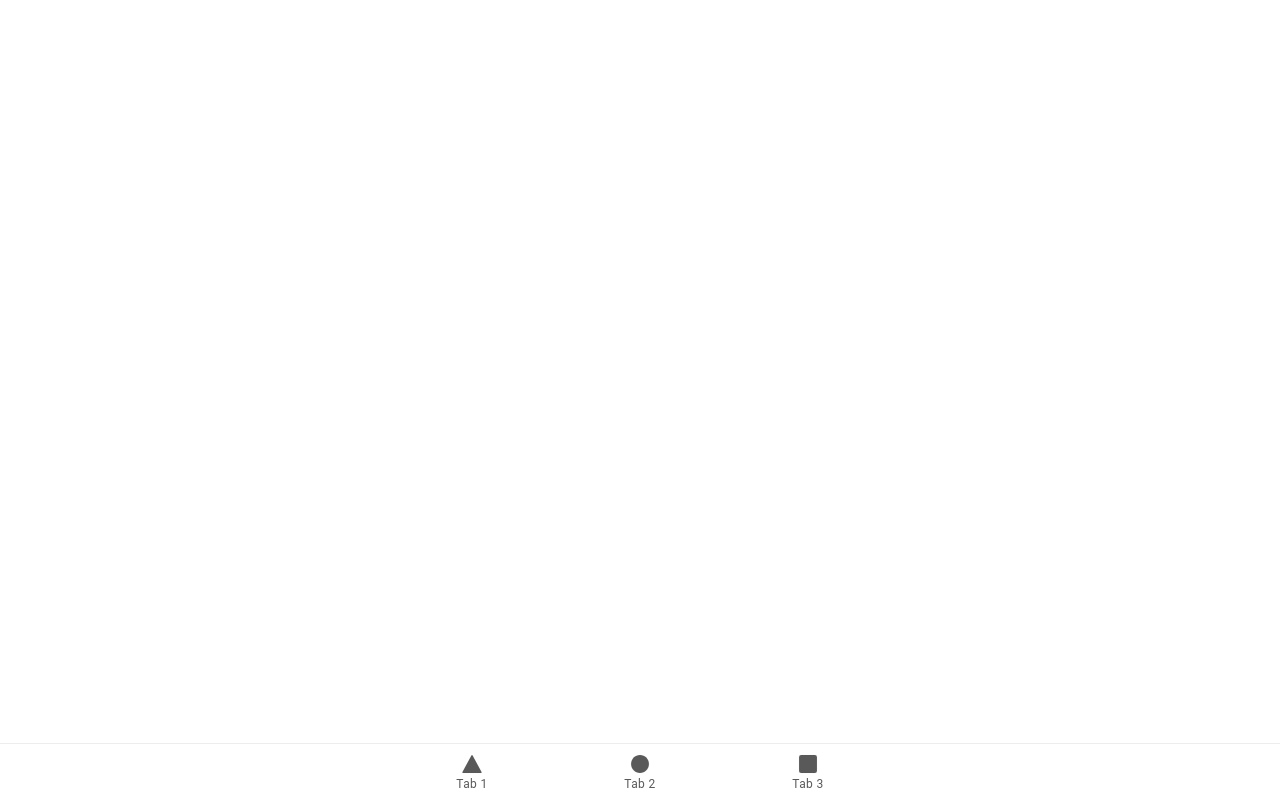
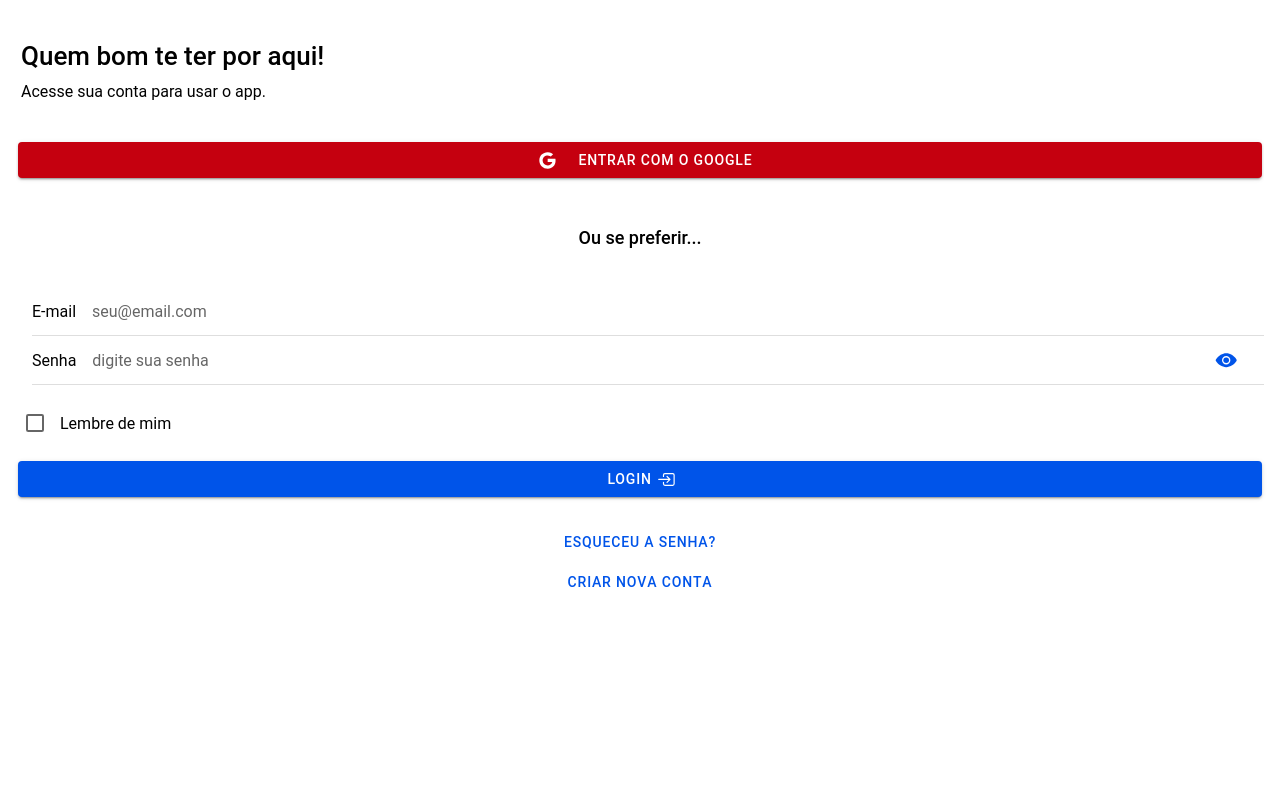
Before and after one commit to pacienciadev/clube-estilo, a React (Vite) app: page /login in a window 1280 px wide. Built offline with nearby package versions, Linux system fonts and the light colour scheme.

Commit message:
feat: Static login screen 🔐

```diff
--- a/src/App.tsx
+++ b/src/App.tsx
@@ -1,35 +1,22 @@
-import { Redirect, Route } from 'react-router-dom';
-import {
-  IonApp,
-  IonIcon,
-  IonLabel,
-  IonRouterOutlet,
-  IonTabBar,
-  IonTabButton,
-  IonTabs,
-  setupIonicReact
-} from '@ionic/react';
-import { IonReactRouter } from '@ionic/react-router';
-import { ellipse, square, triangle } from 'ionicons/icons';
-import Tab1 from './pages/Tab1';
-import Tab2 from './pages/Tab2';
-import Tab3 from './pages/Tab3';
+import { Redirect, Route } from "react-router-dom";
+import { IonApp, IonRouterOutlet, setupIonicReact } from "@ionic/react";
+import { IonReactRouter } from "@ionic/react-router";
 
 /* Core CSS required for Ionic components to work properly */
-import '@ionic/react/css/core.css';
+import "@ionic/react/css/core.css";
 
 /* Basic CSS for apps built with Ionic */
-import '@ionic/react/css/normalize.css';
-import '@ionic/react/css/structure.css';
-import '@ionic/react/css/typography.css';
+import "@ionic/react/css/normalize.css";
+import "@ionic/react/css/structure.css";
+import "@ionic/react/css/typography.css";
 
 /* Optional CSS utils that can be commented out */
-import '@ionic/react/css/padding.css';
-import '@ionic/react/css/float-elements.css';
-import '@ionic/react/css/text-alignment.css';
-import '@ionic/react/css/text-transformation.css';
-import '@ionic/react/css/flex-utils.css';
-import '@ionic/react/css/display.css';
+import "@ionic/react/css/padding.css";
+import "@ionic/react/css/float-elements.css";
+import "@ionic/react/css/text-alignment.css";
+import "@ionic/react/css/text-transformation.css";
+import "@ionic/react/css/flex-utils.css";
+import "@ionic/react/css/display.css";
 
 /**
  * Ionic Dark Mode
@@ -40,31 +27,47 @@ import '@ionic/react/css/display.css';
 
 /* import '@ionic/react/css/palettes/dark.always.css'; */
 /* import '@ionic/react/css/palettes/dark.class.css'; */
-import '@ionic/react/css/palettes/dark.system.css';
+import "@ionic/react/css/palettes/dark.system.css";
 
 /* Theme variables */
-import './theme/variables.css';
+import "./theme/variables.css";
+
+import Login from "./pages/auth/login";
 
 setupIonicReact();
 
 const App: React.FC = () => (
   <IonApp>
     <IonReactRouter>
-      <IonTabs>
+      <IonRouterOutlet>
+        <Route path="/login" component={Login} />
+
+        <Route exact path="/">
+          <Redirect to="/login" />
+        </Route>
+      </IonRouterOutlet>
+
+      {/* <IonTabs>
         <IonRouterOutlet>
+          <Route path="/login" component={Login} />
+
           <Route exact path="/tab1">
             <Tab1 />
           </Route>
+
           <Route exact path="/tab2">
             <Tab2 />
           </Route>
+
           <Route path="/tab3">
             <Tab3 />
           </Route>
+
           <Route exact path="/">
-            <Redirect to="/tab1" />
+            <Redirect to="/login" />
           </Route>
         </IonRouterOutlet>
+
         <IonTabBar slot="bottom">
           <IonTabButton tab="tab1" href="/tab1">
             <IonIcon aria-hidden="true" icon={triangle} />
@@ -79,7 +82,7 @@ const App: React.FC = () => (
             <IonLabel>Tab 3</IonLabel>
           </IonTabButton>
         </IonTabBar>
-      </IonTabs>
+      </IonTabs> */}
     </IonReactRouter>
   </IonApp>
 );
--- a/src/main.tsx
+++ b/src/main.tsx
@@ -1,5 +1,6 @@
 import React from 'react';
 import { createRoot } from 'react-dom/client';
+
 import App from './App';
 
 const container = document.getElementById('root');
--- a/src/pages/Tab1.tsx
+++ b/src/pages/Tab1.tsx
@@ -1,22 +1,33 @@
-import { IonContent, IonHeader, IonPage, IonTitle, IonToolbar } from '@ionic/react';
-import ExploreContainer from '../components/ExploreContainer';
-import './Tab1.css';
+import {
+  IonButton,
+  IonContent,
+  IonHeader,
+  IonPage,
+  IonTitle,
+  IonToolbar,
+} from "@ionic/react";
+import ExploreContainer from "../components/ExploreContainer";
+import "./Tab1.css";
 
 const Tab1: React.FC = () => {
   return (
     <IonPage>
       <IonHeader>
         <IonToolbar>
-          <IonTitle>Tab 1</IonTitle>
+          <IonTitle>Home screen</IonTitle>
         </IonToolbar>
       </IonHeader>
+
       <IonContent fullscreen>
         <IonHeader collapse="condense">
           <IonToolbar>
             <IonTitle size="large">Tab 1</IonTitle>
           </IonToolbar>
         </IonHeader>
-        <ExploreContainer name="Tab 1 page" />
+
+        <IonButton>Press here</IonButton>
+
+        <ExploreContainer name="page" />
       </IonContent>
     </IonPage>
   );
--- /dev/null
+++ b/src/pages/auth/login/Login.css
@@ -0,0 +1,7 @@
+.login-title p {
+  margin: 0;
+}
+
+.login-form {
+  margin-top: 24px;
+}
--- /dev/null
+++ b/src/pages/auth/login/index.tsx
@@ -0,0 +1,101 @@
+import {
+  IonButton,
+  IonCheckbox,
+  IonCol,
+  IonContent,
+  IonGrid,
+  IonIcon,
+  IonInput,
+  IonInputPasswordToggle,
+  IonItem,
+  IonList,
+  IonPage,
+  IonRow,
+  IonText,
+} from "@ionic/react";
+
+import { enterOutline, logoGoogle } from "ionicons/icons";
+
+import "./Login.css";
+
+const Login: React.FC = () => {
+  return (
+    <IonPage>
+      <IonContent className="ion-padding">
+        <IonGrid className="login-title">
+          <IonRow>
+            <h1>Quem bom te ter por aqui!</h1>
+          </IonRow>
+
+          <IonRow>
+            <p>Acesse sua conta para usar o app.</p>
+          </IonRow>
+        </IonGrid>
+
+        <IonList className="login-form">
+          <IonButton expand="block" color="danger">
+            <IonIcon
+              slot="start"
+              icon={logoGoogle}
+              className="ion-padding-horizontal"
+            ></IonIcon>
+
+            <IonText>Entrar com o Google</IonText>
+          </IonButton>
+        </IonList>
+
+        <IonGrid>
+          <IonRow className="ion-padding ion-justify-content-center">
+            <h5>Ou se preferir...</h5>
+          </IonRow>
+        </IonGrid>
+
+        <IonList>
+          <IonItem>
+            <IonInput
+              label="E-mail"
+              placeholder="seu@email.com"
+              clearInput={true}
+            ></IonInput>
+          </IonItem>
+
+          <IonItem>
+            <IonInput
+              type="password"
+              label="Senha"
+              placeholder="digite sua senha"
+              clearInput={true}
+            >
+              <IonInputPasswordToggle slot="end"></IonInputPasswordToggle>
+            </IonInput>
+          </IonItem>
+        </IonList>
+
+        <IonGrid className="ion-padding-vertical">
+          <IonRow class="ion-justify-content-between">
+            <IonCol>
+              <IonCheckbox labelPlacement="end">Lembre de mim</IonCheckbox>
+            </IonCol>
+          </IonRow>
+        </IonGrid>
+
+        <IonButton expand="block">
+          Login
+          <IonIcon slot="end" icon={enterOutline}></IonIcon>
+        </IonButton>
+
+        <IonCol class="ion-padding"></IonCol>
+
+        <IonButton fill="clear" expand="block" routerLink="/forgot-password">
+          Esqueceu a senha?
+        </IonButton>
+
+        <IonButton fill="clear" expand="block" routerLink="/signup">
+          Criar nova conta
+        </IonButton>
+      </IonContent>
+    </IonPage>
+  );
+};
+
+export default Login;
```
Also changed, not shown: 1 other file (tests, documents, lock files or other folders).
